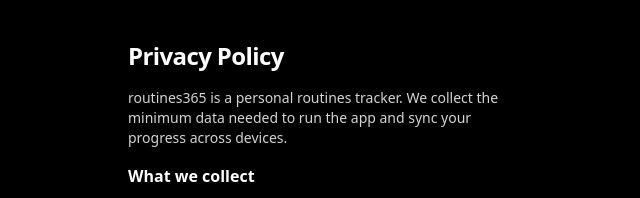
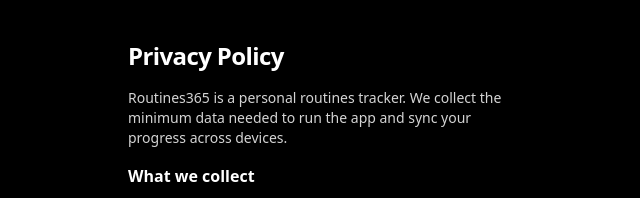
Before and after one commit to DMALUVM/Trackers, a Next.js app: page /privacy in a window 1280 px wide. Shown: the top 198 px of the page, without its empty margins (312-952 px from the left). Built offline with nearby package versions, Linux system fonts and the light colour scheme; no server answers.

Commit message:
brand: capitalize R → Routines365

```diff
--- a/src/app/app/_components/PasskeyGate.tsx
+++ b/src/app/app/_components/PasskeyGate.tsx
@@ -43,7 +43,7 @@ export function PasskeyGate({ children }: { children: React.ReactNode }) {
           <img src="/brand/routines365-logo.jpg" alt=""
             className="h-20 w-20 mx-auto rounded-2xl"
             style={{ border: "1px solid var(--border-primary)" }} />
-          <h1 className="text-xl font-bold tracking-tight">Unlock routines365</h1>
+          <h1 className="text-xl font-bold tracking-tight">Unlock Routines365</h1>
           <p className="text-sm" style={{ color: "var(--text-muted)" }}>
             Use Face ID to access your routines.
           </p>
--- a/src/app/app/settings/appearance/page.tsx
+++ b/src/app/app/settings/appearance/page.tsx
@@ -41,7 +41,7 @@ export default function AppearancePage() {
   return (
     <div className="space-y-6">
       <Toast state={toast} />
-      <SubPageHeader title="Appearance" subtitle="Choose how routines365 looks" backHref="/app/settings" />
+      <SubPageHeader title="Appearance" subtitle="Choose how Routines365 looks" backHref="/app/settings" />
 
       <section className="space-y-2">
         {themes.map(({ key, label, Icon, desc }) => {
--- a/src/app/app/settings/page.tsx
+++ b/src/app/app/settings/page.tsx
@@ -67,7 +67,7 @@ export default function SettingsPage() {
 
       <footer className="text-center pt-4 pb-6 space-y-1">
         <p className="text-[11px] font-medium" style={{ color: "var(--text-faint)" }}>
-          routines365 · v1.0.0
+          Routines365 · v1.0.0
         </p>
         <p className="text-[10px]" style={{ color: "var(--text-faint)", opacity: 0.6 }}>
           Made with ❤️ · Build better habits, one day at a time
--- a/src/app/layout.tsx
+++ b/src/app/layout.tsx
@@ -13,25 +13,25 @@ const geistMono = Geist_Mono({
 });
 
 export const metadata: Metadata = {
-  title: "routines365 — Stack your days. Change your life.",
+  title: "Routines365 — Stack your days. Change your life.",
   description: "The daily habit tracker that keeps it simple. Check off your core habits, build streaks, and watch consistency compound.",
-  applicationName: "routines365",
+  applicationName: "Routines365",
   manifest: "/manifest.json",
   metadataBase: new URL(process.env.NEXT_PUBLIC_SITE_URL || "https://routines365.vercel.app"),
   openGraph: {
-    title: "routines365 — Stack your days. Change your life.",
+    title: "Routines365 — Stack your days. Change your life.",
     description: "The daily habit tracker that keeps it simple. Check off your core habits, build streaks, and watch consistency compound.",
-    siteName: "routines365",
+    siteName: "Routines365",
     type: "website",
   },
   twitter: {
     card: "summary_large_image",
-    title: "routines365",
+    title: "Routines365",
     description: "Stack your days. Change your life.",
   },
   appleWebApp: {
     capable: true,
-    title: "routines365",
+    title: "Routines365",
     statusBarStyle: "black-translucent",
   },
   icons: {
--- a/src/app/opengraph-image.tsx
+++ b/src/app/opengraph-image.tsx
@@ -3,7 +3,7 @@ import { readFile } from "node:fs/promises";
 import { join } from "node:path";
 
 export const runtime = "nodejs";
-export const alt = "routines365 — Stack your days. Change your life.";
+export const alt = "Routines365 — Stack your days. Change your life.";
 export const size = { width: 1200, height: 630 };
 export const contentType = "image/png";
 
@@ -38,7 +38,7 @@ export default async function OgImage() {
             fontSize: 58, fontWeight: 900,
             color: "#ffffff", letterSpacing: "-0.04em", lineHeight: 1.0,
           }}>
-            routines365
+            Routines365
           </div>
           <div style={{
             fontSize: 26, fontWeight: 700, color: "#34d399",
--- a/src/app/page.tsx
+++ b/src/app/page.tsx
@@ -113,7 +113,7 @@ export default function Home() {
           <img src="/brand/routines365-logo.jpg" alt="routines365"
             className="h-20 w-20 mx-auto rounded-2xl border border-white/10" />
           <div>
-            <p className="text-lg font-bold tracking-tight">routines365</p>
+            <p className="text-lg font-bold tracking-tight">Routines365</p>
             <p className="text-xs text-neutral-500 mt-1">Stack your days. Change your life.</p>
           </div>
           <div className="flex items-center justify-center gap-2">
@@ -136,7 +136,7 @@ export default function Home() {
           <img src="/brand/routines365-logo.jpg" alt="routines365"
             className="h-24 w-24 mx-auto rounded-3xl border border-white/10 shadow-[0_0_40px_rgba(16,185,129,0.08)]" />
           <div>
-            <h1 className="text-3xl font-extrabold tracking-tight">routines365</h1>
+            <h1 className="text-3xl font-extrabold tracking-tight">Routines365</h1>
             <p className="mt-3 text-base font-medium text-emerald-400">Stack your days. Change your life.</p>
             <p className="mt-2 text-sm text-neutral-400 leading-relaxed max-w-xs mx-auto">
               The daily habit tracker that keeps it simple — check off your core habits, build streaks, and watch consistency compound.
@@ -305,7 +305,7 @@ export default function Home() {
         </section>
 
         <footer className="mt-8 text-center space-y-2">
-          <p className="text-xs text-neutral-500">routines365 — Stack your days. Change your life.</p>
+          <p className="text-xs text-neutral-500">Routines365 — Stack your days. Change your life.</p>
           <div className="text-xs text-neutral-600 space-x-3">
             <a className="hover:text-neutral-400 transition-colors" href="/privacy">Privacy</a>
             <a className="hover:text-neutral-400 transition-colors" href="/terms">Terms</a>
--- a/src/app/privacy/page.tsx
+++ b/src/app/privacy/page.tsx
@@ -4,7 +4,7 @@ export default function PrivacyPage() {
       <div className="mx-auto w-full max-w-md px-6 py-10 space-y-4">
         <h1 className="text-2xl font-semibold tracking-tight">Privacy Policy</h1>
         <p className="text-sm text-neutral-300">
-          routines365 is a personal routines tracker. We collect the minimum data
+          Routines365 is a personal routines tracker. We collect the minimum data
           needed to run the app and sync your progress across devices.
         </p>
 
--- a/src/app/terms/page.tsx
+++ b/src/app/terms/page.tsx
@@ -4,7 +4,7 @@ export default function TermsPage() {
       <div className="mx-auto w-full max-w-md px-6 py-10 space-y-4">
         <h1 className="text-2xl font-semibold tracking-tight">Terms of Service</h1>
         <p className="text-sm text-neutral-300">
-          By using routines365, you agree to use the service responsibly. The app
+          By using Routines365, you agree to use the service responsibly. The app
           is provided “as is” without warranties. It is not medical advice.
         </p>
 
--- a/src/app/twitter-image.tsx
+++ b/src/app/twitter-image.tsx
@@ -3,7 +3,7 @@ import { readFile } from "node:fs/promises";
 import { join } from "node:path";
 
 export const runtime = "nodejs";
-export const alt = "routines365 — Stack your days. Change your life.";
+export const alt = "Routines365 — Stack your days. Change your life.";
 export const size = { width: 1200, height: 630 };
 export const contentType = "image/png";
 
@@ -38,7 +38,7 @@ export default async function TwitterImage() {
             fontSize: 58, fontWeight: 900,
             color: "#ffffff", letterSpacing: "-0.04em", lineHeight: 1.0,
           }}>
-            routines365
+            Routines365
           </div>
           <div style={{
             fontSize: 26, fontWeight: 700, color: "#34d399",
--- a/src/lib/passkey.ts
+++ b/src/lib/passkey.ts
@@ -60,7 +60,7 @@ export async function registerPasskey(opts: { email: string }) {
   const credential = (await navigator.credentials.create({
     publicKey: {
       challenge,
-      rp: { name: "routines365", id: rpId },
+      rp: { name: "Routines365", id: rpId },
       user: {
         id: randomChallenge(32),
         name: opts.email,
```
Also changed, not shown: public/manifest.json.
